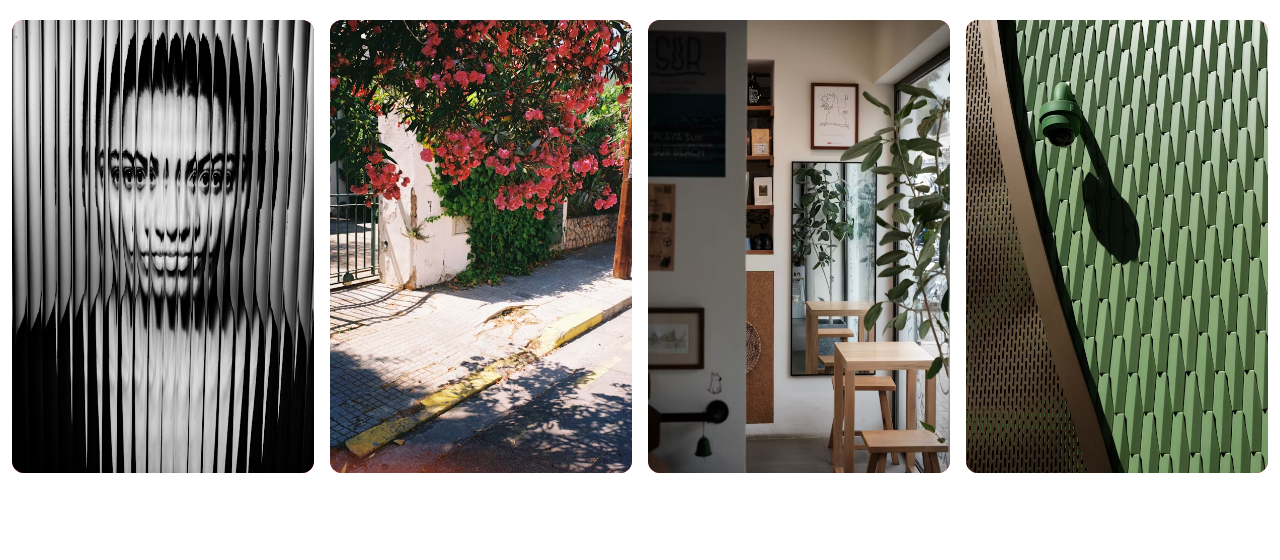
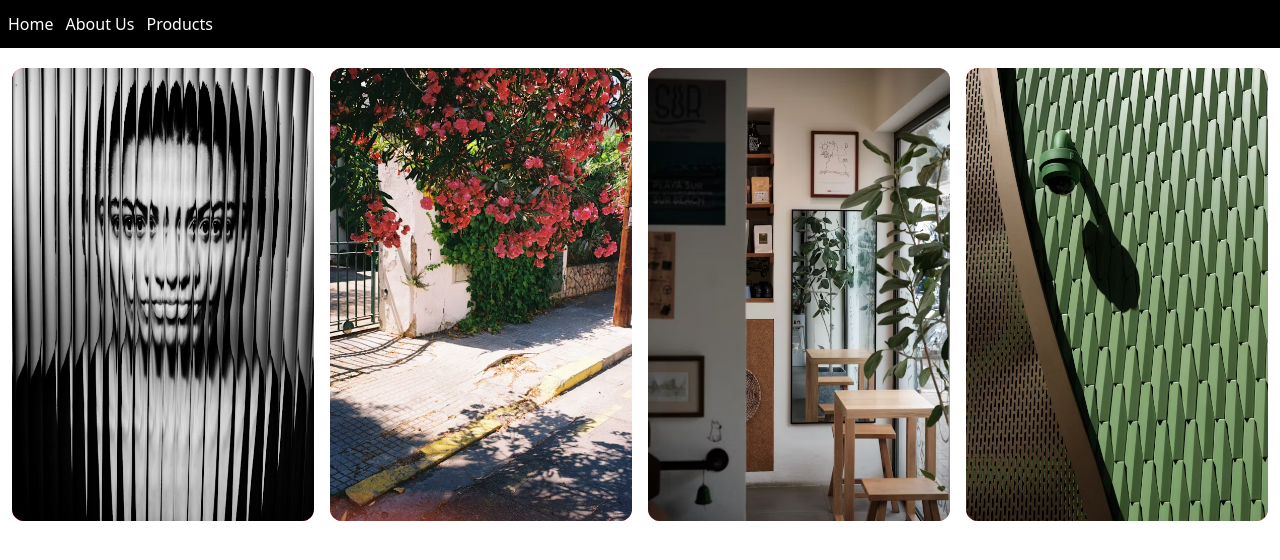
Before and after one commit to RanaZainIdrees786/webdev_14_demo, a plain HTML site: page index.html in a window 1280 px wide. Drawn offline with nearby package versions, Linux system fonts and the light colour scheme.

Commit message:
added navbar in index page

```diff
--- a/index.html
+++ b/index.html
@@ -6,9 +6,14 @@
     <title>Document</title>
     <script src="https://cdn.jsdelivr.net/npm/@tailwindcss/browser@4"></script>
   </head>
-  <body >
+  <body>
+    <nav class="w-screen bg-[black] text-white flex gap-3 py-3 px-2">
+      <a class=""  href="">Home</a>
+      <a class=""  href="">About Us</a>
+      <a class=""  href="">Products</a>
+    </nav>
     <div
-      class="grid grid-cols-1 md:grid-cols-2 lg:grid-cols-3 xl:grid-cols-4 gap-3 md:gap-4 px-3 py-5 "
+      class="grid grid-cols-1 md:grid-cols-2 lg:grid-cols-3 xl:grid-cols-4 gap-3 md:gap-4 px-3 py-5"
     >
       <div
         class="bg-red-500 min-h-[40px] w-full text-white rounded-[3px] md:rounded-[12px] overflow-hidden hover:bg-green-700 transition duration-1000"
```
